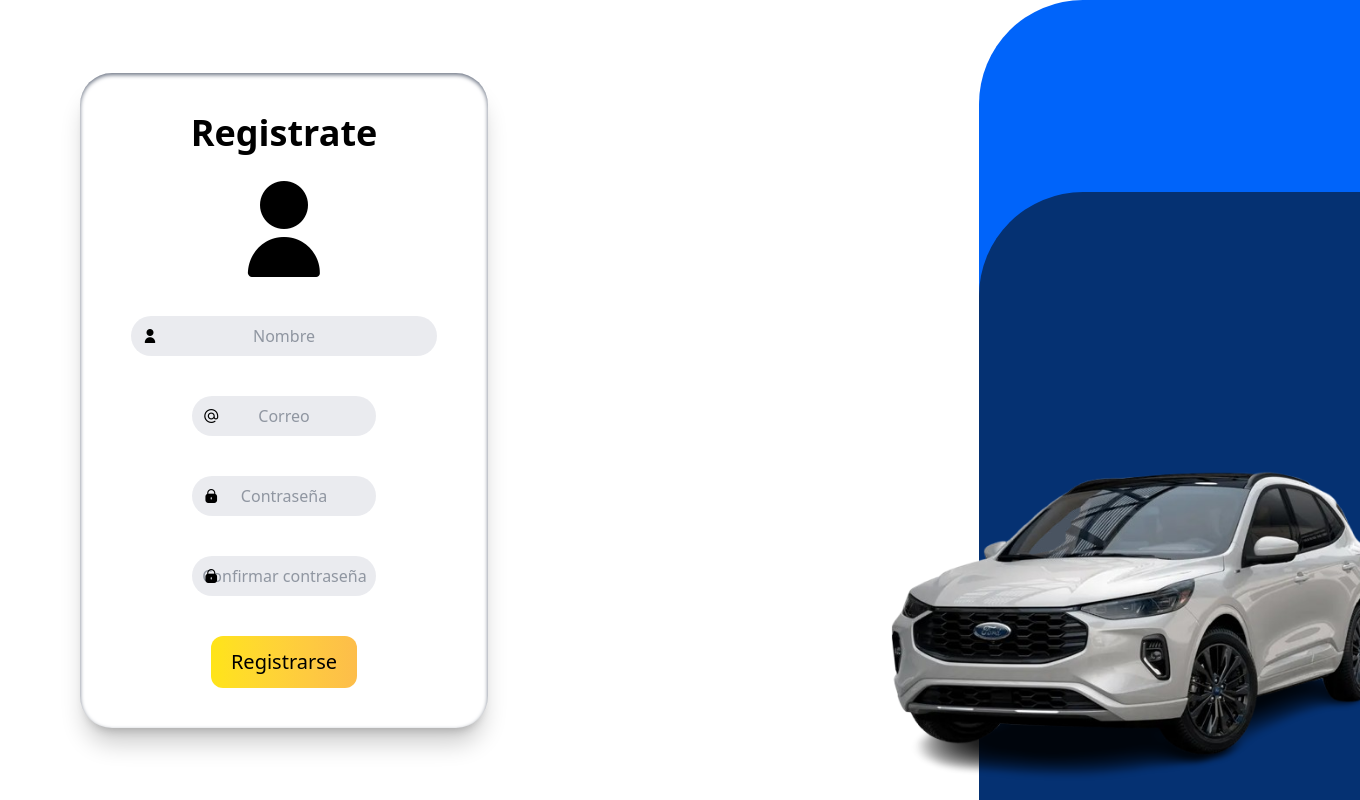
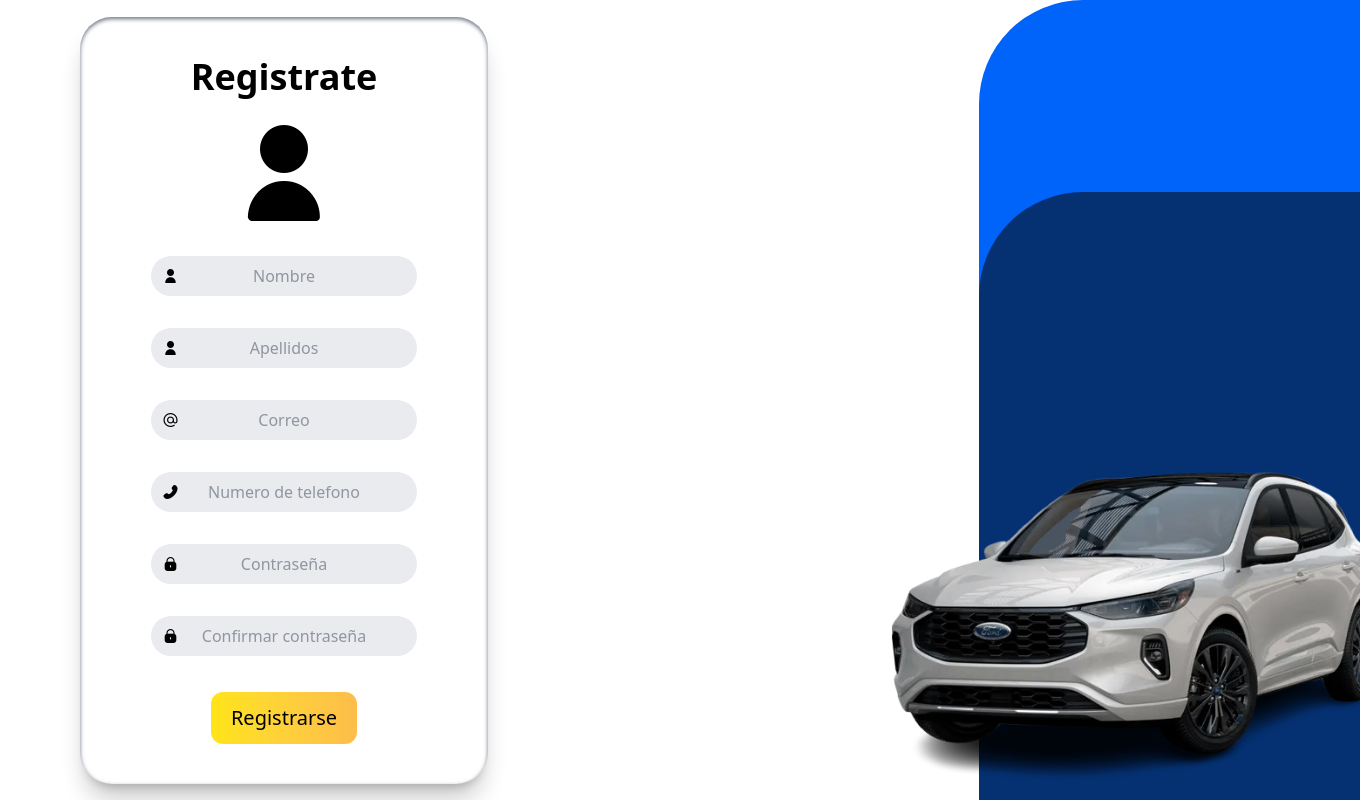
Before and after one commit to Cyopn/EstacionaTESCHI, a Django app: page /register/ in a window 1360 px wide; the page is wider, and only the part inside the window is pictured. Run offline with Django 5.2, Linux system fonts and the light colour scheme; some libraries are stand-ins or nearby versions.

Commit message:
fix(attr)

```diff
--- a/app/templates/register.html
+++ b/app/templates/register.html
@@ -21,25 +21,37 @@
           <h1 class="text-4xl pt-10 pb-5 text-center font-bold">Registrate</h1>
           <span class="fi fi-sr-user text-8xl py-2 text-center w-full"></span>
           <form class="flex flex-col items-center justify-center w-full text-black">
-            <div class="relative w-[75%] py-5">
+            <div class="relative w-[65%] py-4">
               <div class="absolute inset-y-0 start-0 flex items-center pointer-events-none">
                 <span class="items-center px-3 text-sm w-4 h-4"><span class="fi fi-sr-user"></span></span>
               </div>
               <input class="block py-2 w-full p-2.5 w-full z-20 text-gray-700 rounded-full bg-gray-200/80 text-center" placeholder="Nombre" required />
             </div>
-            <div class="relative w-[45%] py-5">
+            <div class="relative w-[65%] py-4">
+              <div class="absolute inset-y-0 start-0 flex items-center pointer-events-none">
+                <span class="items-center px-3 text-sm w-4 h-4"><span class="fi fi-sr-user"></span></span>
+              </div>
+              <input class="block py-2 w-full p-2.5 w-full z-20 text-gray-700 rounded-full bg-gray-200/80 text-center" placeholder="Apellidos" required />
+            </div>
+            <div class="relative w-[65%] py-4">
               <div class="absolute inset-y-0 start-0 flex items-center pointer-events-none">
                 <span class="items-center px-3 text-sm w-4 h-4"><span class="fi fi-sr-at"></span></span>
               </div>
               <input class="block py-2 w-full p-2.5 w-full z-20 text-gray-700 rounded-full bg-gray-200/80 text-center" placeholder="Correo" type="email" required />
             </div>
-            <div class="relative w-[45%] py-5">
+            <div class="relative w-[65%] py-4">
+              <div class="absolute inset-y-0 start-0 flex items-center pointer-events-none">
+                <span class="items-center px-3 text-sm w-4 h-4"><span class="fi fi-sr-phone-flip"></span></span>
+              </div>
+              <input class="block py-2 w-full p-2.5 w-full z-20 text-gray-700 rounded-full bg-gray-200/80 text-center" placeholder="Numero de telefono" required />
+            </div>
+            <div class="relative w-[65%] py-4">
               <div class="absolute inset-y-0 start-0 flex items-center pointer-events-none">
                 <span class="items-center px-3 text-sm w-4 h-4"><span class="fi fi-sr-lock"></span></span>
               </div>
               <input class="block py-2 w-full p-2.5 w-full z-20 text-gray-700 rounded-full bg-gray-200/80 text-center" placeholder="Contraseña" type="password" required />
             </div>
-            <div class="relative w-[45%] py-5">
+            <div class="relative w-[65%] py-4">
               <div class="absolute inset-y-0 start-0 flex items-center pointer-events-none">
                 <span class="items-center px-3 text-sm w-4 h-4"><span class="fi fi-sr-lock"></span></span>
               </div>
```
